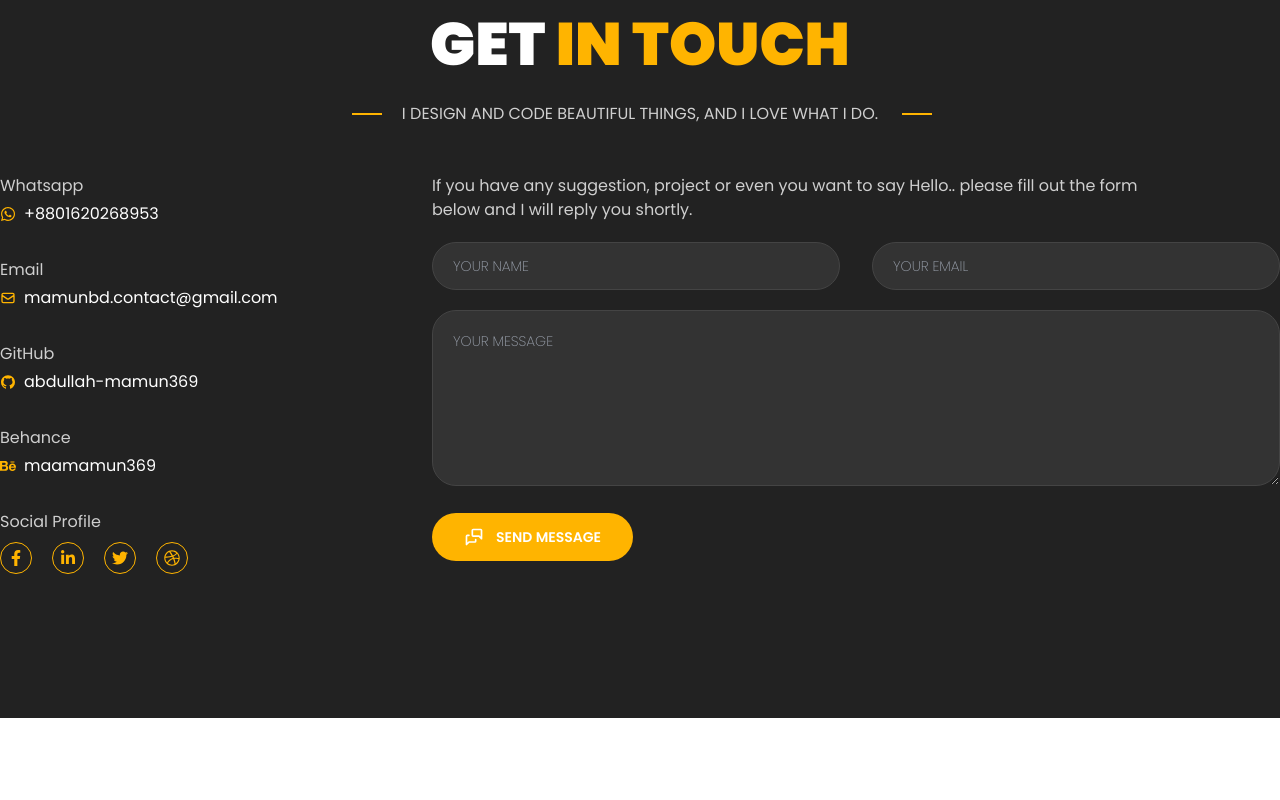
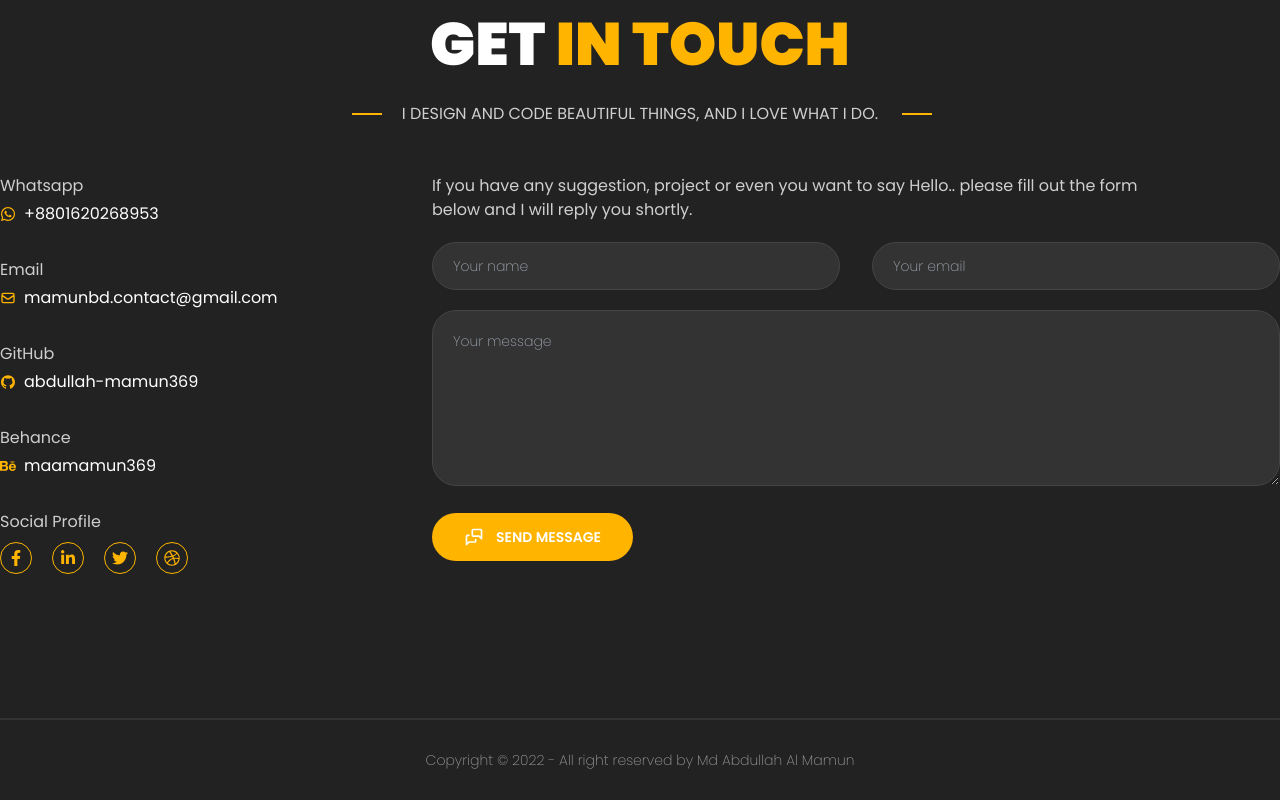
Before and after one commit to abdullah-mamun369/My-Portfolio, a React (Create React App) app: page / in a window 1280 px wide. Shown: the part 1682-2482 px from the top of the page. Before the commit the page ends 2400 px from the top, so only its background shows below. Built offline with nearby package versions, Linux system fonts and the light colour scheme.

Commit message:
Footer is done

```diff
--- /dev/null
+++ b/public/allPortfolio.json
@@ -0,0 +1,3 @@
+[
+    {}
+]
--- /dev/null
+++ b/src/Components/Home/Home Children/Blogs.js
@@ -0,0 +1,11 @@
+import React from 'react';
+
+const Blogs = () => {
+    return (
+        <div>
+
+        </div>
+    );
+};
+
+export default Blogs;
--- a/src/Components/Home/Home Children/Contact.js
+++ b/src/Components/Home/Home Children/Contact.js
@@ -73,13 +73,13 @@ const Contact = () => {
                         <p className='mb-5'>If you have any suggestion, project or even you want to say Hello.. please fill out the form <br /> below and I will reply you shortly.</p>
                         <form className='grid gap-5' onSubmit={handleSubmit}>
                             <div className='grid grid-cols-2 gap-8'>
-                                <input className='h-12 p-5 border border-[#444] bg-[#333] rounded-full uppercase font-extralight text-sm' type="text" {...register("name", { required: 'Name required' })} placeholder="Your Name" ></input>
-                                <input className='h-12 p-5 border border-[#444] bg-[#333] rounded-full uppercase font-extralight text-sm' type="email" {...register("email", { required: 'Email required' })} placeholder="Your Email" ></input>
+                                <input className='h-12 p-5 border border-[#444] bg-[#333] rounded-full font-extralight text-sm' type="text" {...register("name", { required: 'Name required' })} placeholder="Your name" ></input>
+                                <input className='h-12 p-5 border border-[#444] bg-[#333] rounded-full font-extralight text-sm' type="email" {...register("email", { required: 'Email required' })} placeholder="Your email" ></input>
                             </div>
                             <div>
-                                <textarea className="textarea textarea-bordered w-full p-5 border border-[#444] bg-[#333] rounded-3xl uppercase font-extralight text-sm h-44" placeholder="Your Message"></textarea>
+                                <textarea className="textarea textarea-bordered w-full p-5 border border-[#444] bg-[#333] rounded-3xl font-extralight text-sm h-44" placeholder="Your message"></textarea>
                             </div>
-                            <PrimaryBtn><TbMessages className='mr-3 text-xl'></TbMessages>Send Message</PrimaryBtn>
+                            <PrimaryBtn><TbMessages className='mr-3 text-xl'></TbMessages>Send message</PrimaryBtn>
                         </form>
                     </div>
                 </div>
--- /dev/null
+++ b/src/Components/Home/Home Children/Footer.js
@@ -0,0 +1,14 @@
+import React from 'react';
+
+const Footer = () => {
+    return (
+        <div className="">
+            <div className='w-screen border border-[#333]'></div>
+            <footer className="h-20 bg-[#222] text-[#999] text-center flex justify-center items-center">
+                <p className='text-sm font-extralight'>Copyright © 2022 - All right reserved by Md Abdullah Al Mamun</p>
+            </footer>
+        </div>
+    );
+};
+
+export default Footer;
--- a/src/Components/Home/Home.js
+++ b/src/Components/Home/Home.js
@@ -1,6 +1,8 @@
 import React from 'react';
 import About from './Home Children/About';
+import Blogs from './Home Children/Blogs';
 import Contact from './Home Children/Contact';
+import Footer from './Home Children/Footer';
 import HeroBanner from './Home Children/HeroBanner';
 import Portfolio from './Home Children/Portfolio';
 
@@ -12,6 +14,8 @@ const Home = () => {
                 <About></About>
                 {/* <Portfolio></Portfolio> */}
                 <Contact></Contact>
+                <Blogs></Blogs>
+                <Footer></Footer>
             </section>
         </div>
     );
```
